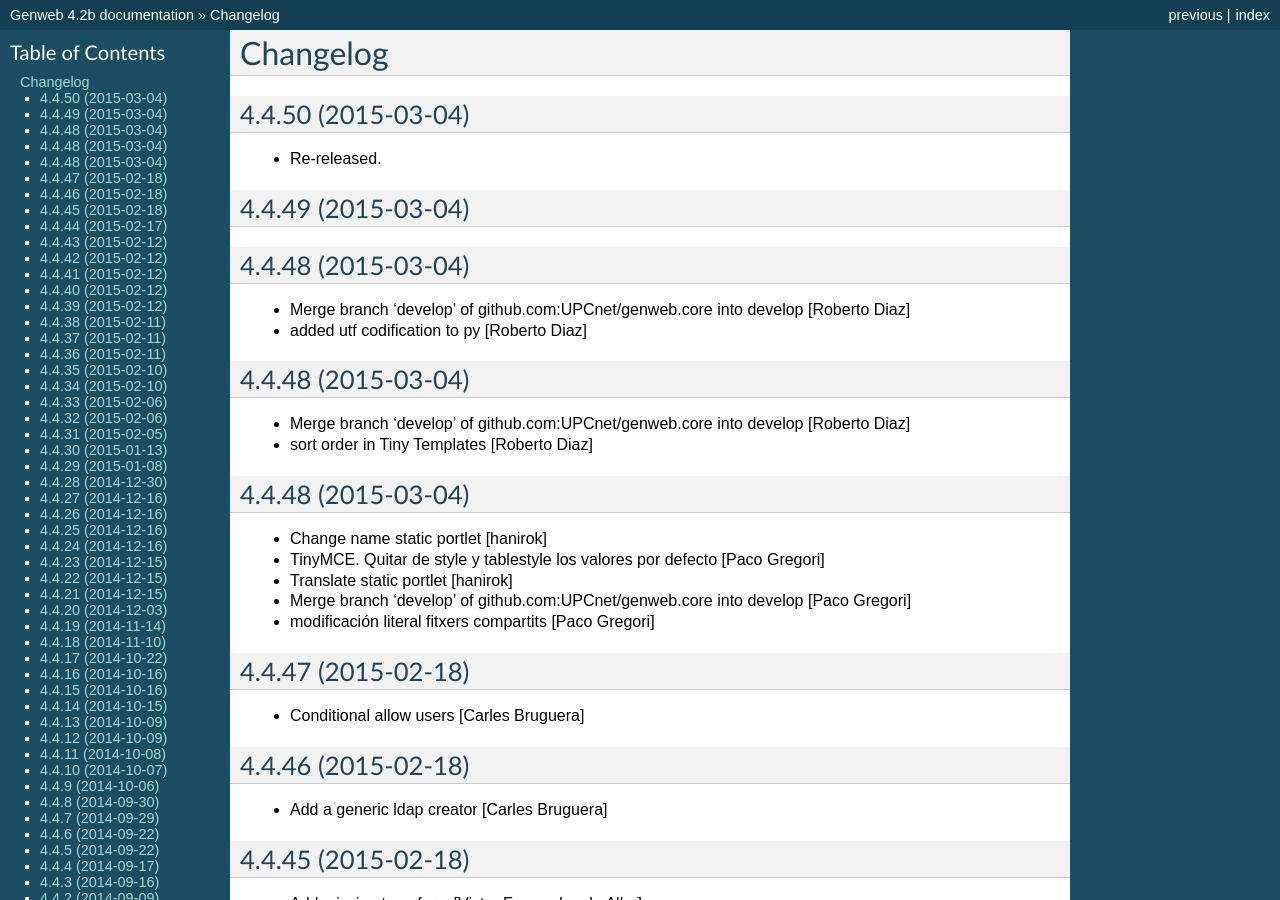
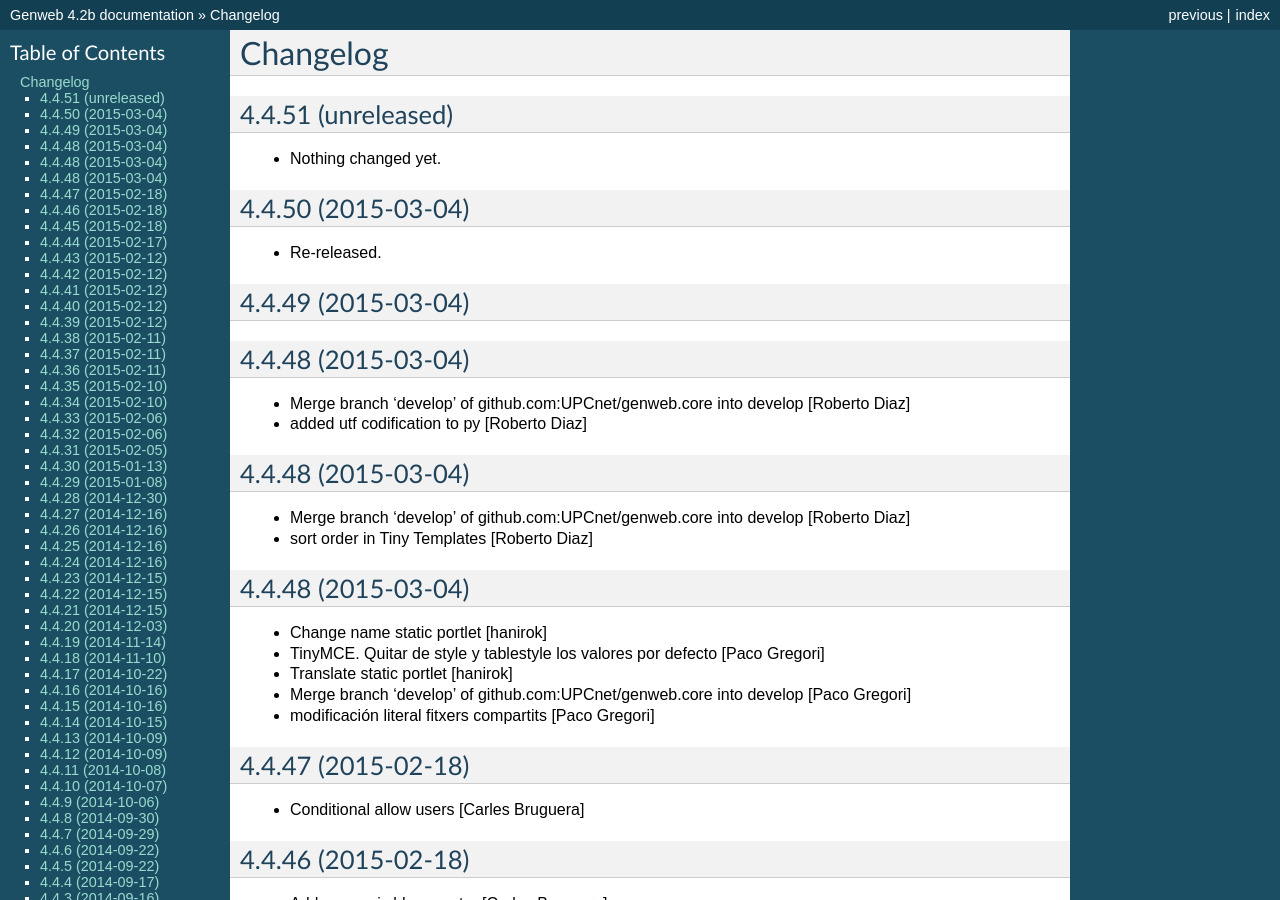
Before and after one commit to UPCnet/genweb.core, a Sphinx documentation site: the page built from docs/HISTORY.rst, in a window 1280 px wide and 900 px high. Built offline with Sphinx 7.4.7, drawn with Linux system fonts in a browser that asks for light colours.

Commit message:
Back to development: 4.4.51

```diff
--- a/docs/HISTORY.rst
+++ b/docs/HISTORY.rst
@@ -1,5 +1,11 @@
 Changelog
 =========
+
+4.4.51 (unreleased)
+-------------------
+
+- Nothing changed yet.
+
 
 4.4.50 (2015-03-04)
 -------------------
--- a/setup.py
+++ b/setup.py
@@ -1,7 +1,7 @@
 from setuptools import setup, find_packages
 import os
 
-version = '4.4.50'
+version = '4.4.51.dev0'
 
 README = open("README.rst").read()
 HISTORY = open(os.path.join("docs", "HISTORY.rst")).read()
```
